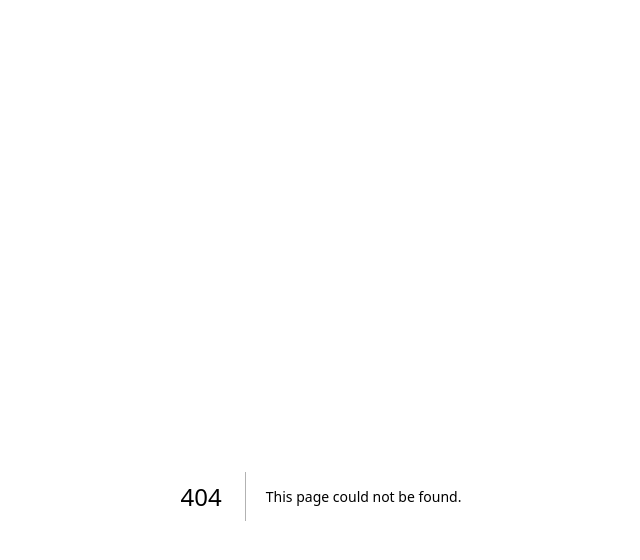
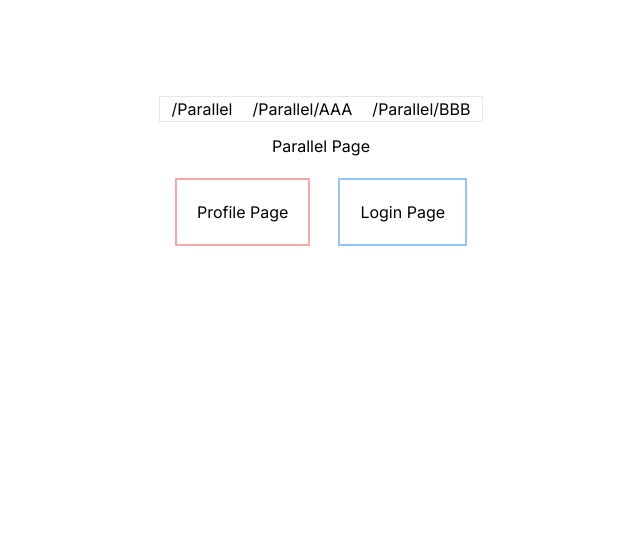
Before and after one commit to indiflex/seocho2024, a Next.js app in the folder next/my-app/: page /parallel in a window 1280 px wide. Before the commit this address had no page. Shown: the top 560 px of the page, without its empty margins (319-959 px from the left). Built offline with nearby package versions, Linux system fonts and the light colour scheme.

Commit message:
parallel

```diff
--- /dev/null
+++ b/next/my-app/app/parallel/@login/aaa/page.tsx
@@ -0,0 +1,3 @@
+export default function Aaa() {
+  return <>AAA Page</>;
+}
--- /dev/null
+++ b/next/my-app/app/parallel/@login/bbb/page.tsx
@@ -0,0 +1,3 @@
+export default function Bbb() {
+  return <>Login-BBB Page</>;
+}
--- /dev/null
+++ b/next/my-app/app/parallel/@login/page.tsx
@@ -0,0 +1,3 @@
+export default function Login() {
+  return <>Login Page</>;
+}
--- /dev/null
+++ b/next/my-app/app/parallel/@profile/bbb/page.tsx
@@ -0,0 +1,3 @@
+export default function Bbb() {
+  return <>Profile-BBB Page</>;
+}
--- /dev/null
+++ b/next/my-app/app/parallel/@profile/default.tsx
@@ -0,0 +1,3 @@
+export default function ProfileDefault() {
+  return <>Profile Default Page</>;
+}
--- /dev/null
+++ b/next/my-app/app/parallel/@profile/page.tsx
@@ -0,0 +1,3 @@
+export default function Profile() {
+  return <>Profile Page</>;
+}
--- /dev/null
+++ b/next/my-app/app/parallel/default.tsx
@@ -0,0 +1,3 @@
+export default function ParallelDefault() {
+  return <>Parallel Default Page</>;
+}
--- /dev/null
+++ b/next/my-app/app/parallel/layout.tsx
@@ -0,0 +1,35 @@
+import Link from 'next/link';
+import { ReactNode } from 'react';
+
+export default function ParallelLayout({
+  profile,
+  login,
+  children,
+}: {
+  profile: ReactNode;
+  login: ReactNode;
+  children: ReactNode;
+}) {
+  return (
+    <>
+      <ul className='flex gap-5 border px-3 mb-3'>
+        <li>
+          <Link href='/parallel'>/Parallel</Link>
+        </li>
+        <li>
+          <Link href='/parallel/aaa'>/Parallel/AAA</Link>
+        </li>
+        <li>
+          <Link href='/parallel/bbb'>/Parallel/BBB</Link>
+        </li>
+      </ul>
+
+      {children}
+      <div className='flex justify-center gap-7 mt-5'>
+        <div className='border-2 border-red-300 p-5'>{profile}</div>
+        <div className='border-2 border-blue-300 p-5'>{login}</div>
+      </div>
+      {/* <hr className='w-24' /> */}
+    </>
+  );
+}
--- /dev/null
+++ b/next/my-app/app/parallel/page.tsx
@@ -0,0 +1,3 @@
+export default function Parallel() {
+  return <>Parallel Page</>;
+}
--- a/next/my-app/package.json
+++ b/next/my-app/package.json
@@ -3,7 +3,7 @@
   "version": "0.1.0",
   "private": true,
   "scripts": {
-    "dev": "next dev",
+    "dev": "next dev --port 3000",
     "build": "next build",
     "start": "next start",
     "lint": "next lint",
```
